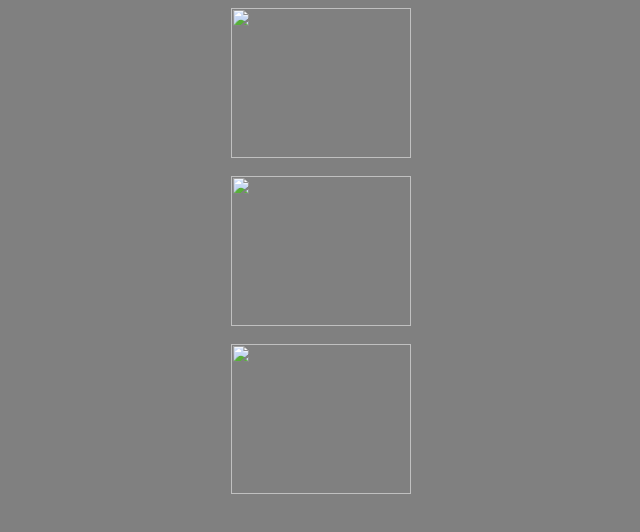
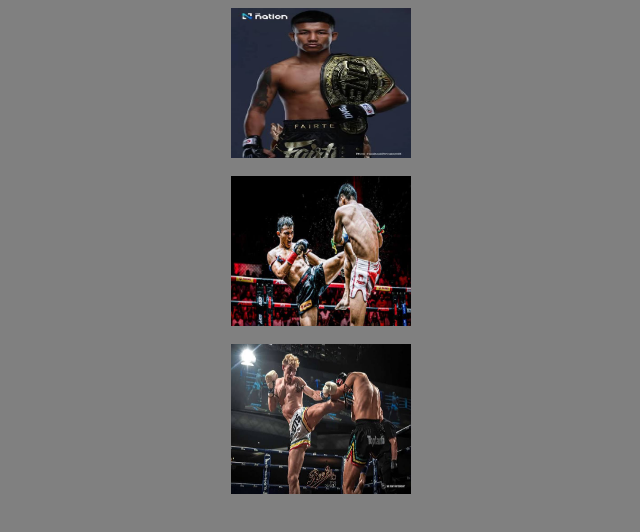
Before and after one commit to igorpyetro/artesmarciais, a plain HTML site: page direita.html in a window 1280 px wide. Shown: the whole page, without its empty margins (319-959 px from the left). Drawn offline with Linux system fonts and the light colour scheme.

Commit message:
Update direita.html

```diff
--- a/direita.html
+++ b/direita.html
@@ -6,11 +6,11 @@
 
 <center>
 
-<img src="figurasite/imagem55.jpeg" width="180" height="150"> <br> <br>
+<img src="imagem55.jpeg" width="180" height="150"> <br> <br>
 
-<img src="figurasite/imagem2.jpeg" width="180" height="150"> <br> <br>
+<img src="imagem2.jpeg" width="180" height="150"> <br> <br>
 
-<img src="figurasite/imagem3.jpeg" width="180" height="150">
+<img src="imagem3.jpeg" width="180" height="150">
 
 
 </center>
```
